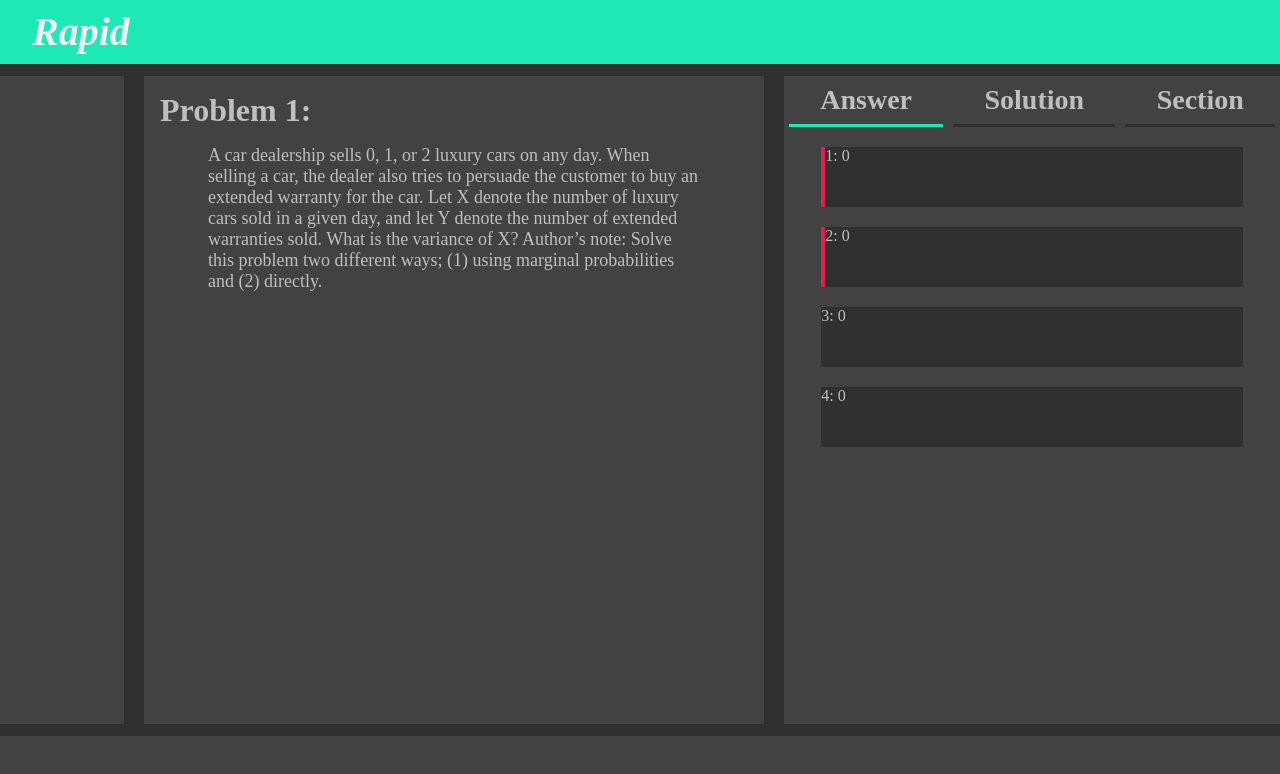
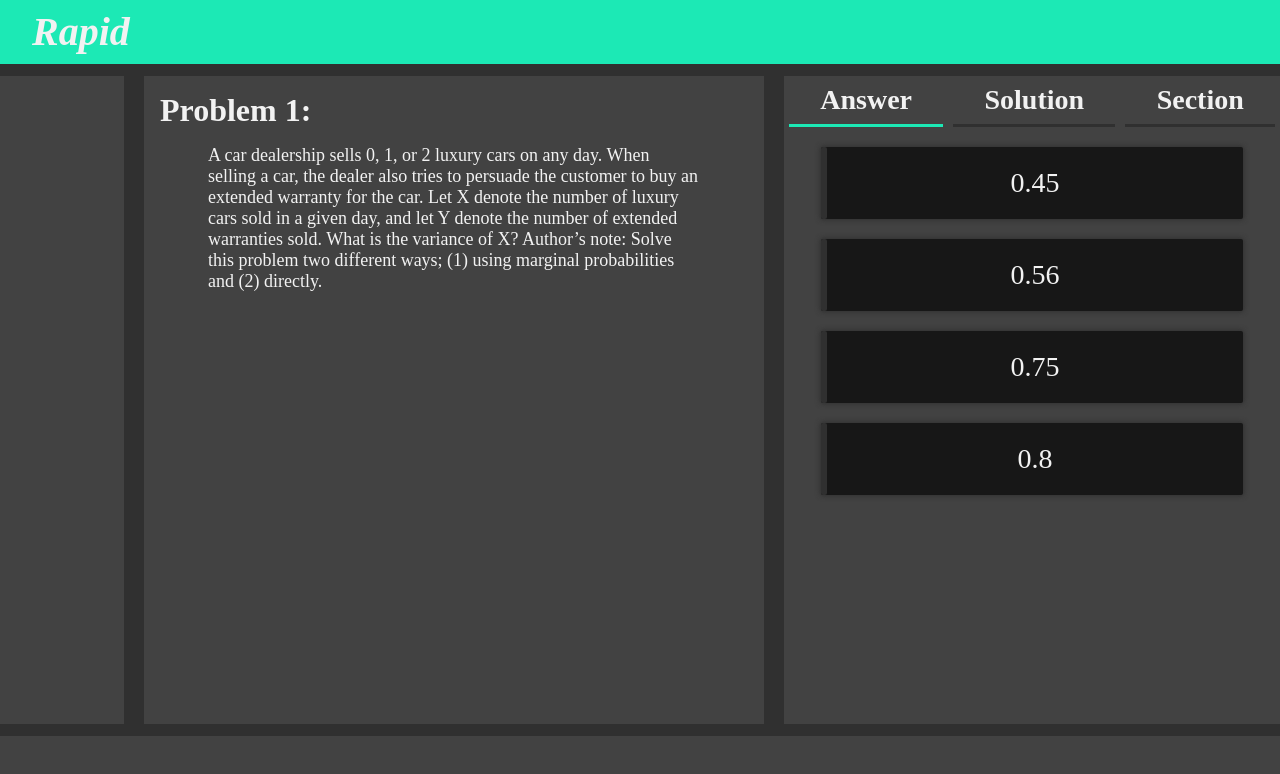
Before and after one commit to L0fty/multiple-choice-ui, a React (Create React App) app: page / in a window 1280 px wide. Shown: the top 774 px of the page. Built offline with nearby package versions, Linux system fonts and the light colour scheme.

Commit message:
multiple choice started

```diff
--- a/src/App.js
+++ b/src/App.js
@@ -8,7 +8,7 @@ const GlobalStyle = createGlobalStyle`
   body {
     background-color: ${props => props.theme.dark};
     margin: 0px;
-    color: ${props => props.theme.lighter};
+    color: ${props => props.theme.primaryFont};
   }
   button {
     all: unset;
--- a/src/components/folder/Choice.jsx
+++ b/src/components/folder/Choice.jsx
@@ -2,32 +2,47 @@ import React from "react";
 import styled from "styled-components";
 
 const OptionContainer = styled.button`
-  background-color: ${props => props.theme.dark};
-  height: 60px;
+  background-color: ${props =>
+    props.selected ? props.theme.darkest : props.theme.darker};
+  height: calc(5vh + 32px);
   width: 85%;
   margin: 20px auto 5px;
   border-radius: 2px;
   display: flex;
   flex-direction: row;
+  box-shadow: 0px 0px 5px 1px
+    ${props => (props.selected ? props.theme.secondary : props.theme.dark)};
+
   &:hover {
-    background-color: ${props => props.theme.light};
-    color: ${props => props.theme.lightest};
+    background-color: ${props => props.theme.lighter};
   }
 `;
 
 const ColorBar = styled.div`
-  background-color: ${props => props.theme.complement};
-  height: 60px;
-  width: 4px;
-  border-radius: 1px;
+  background-color: ${props =>
+    props.selected ? props.theme.complement : props.theme.dark};
+  height: calc(5vh + 32px);
+  width: 6px;
+  border-radius: 2px;
+`;
+
+const ChoiceText = styled.span`
+  align-self: center;
+  text-align: center;
+  flex-grow: 1;
+  font-size: calc(1vh + 20px);
 `;
 
 const Choice = props => {
-  const { selected, option, index } = props;
-  const label = index + 1;
+  const { selected, option, handleClick } = props;
+
   return (
-    <OptionContainer selected={selected}>
-      {selected && <ColorBar />} {label + ": " + option}
+    <OptionContainer
+      selected={selected}
+      onClick={() => handleClick(selected ? null : option)}
+    >
+      <ColorBar selected={selected} />
+      <ChoiceText>{option}</ChoiceText>
     </OptionContainer>
   );
 };
--- a/src/components/folder/Folder.jsx
+++ b/src/components/folder/Folder.jsx
@@ -2,7 +2,7 @@ import React from "react";
 import PropTypes from "prop-types";
 import styled from "styled-components";
 import Tab from "./Tab";
-import Choice from "./Choice";
+import MultipleChoice from "./MultipleChoice";
 
 const Container = styled.section`
   width: 40vw;
@@ -24,11 +24,16 @@ class Folders extends React.Component {
   };
 
   state = {
-    selectedTab: "Answer"
+    selectedTab: "Answer",
+    selectedChoice: null
   };
 
+  handleChoiceClick = choice => {
+    this.setState({selectedChoice: choice});
+  }
+
   render() {
-    const { selectedTab } = this.state;
+    const { selectedTab, selectedChoice } = this.state;
     return (
       <Container>
         <TabGroup>
@@ -51,10 +56,7 @@ class Folders extends React.Component {
             Section
           </Tab>
         </TabGroup>
-        <Choice selected={true} option={0} index={0} />
-        <Choice selected={true} option={0} index={1} />
-        <Choice selected={false} option={0} index={2} />
-        <Choice selected={false} option={0} index={3} />
+        <MultipleChoice selected={selectedChoice} handleClick={this.handleChoiceClick} />
       </Container>
     );
   }
--- a/src/components/folder/MultipleChoice.jsx
+++ b/src/components/folder/MultipleChoice.jsx
@@ -0,0 +1,22 @@
+import React from "react";
+import Choice from "./Choice";
+
+const choices = [0.45, 0.56, 0.75, 0.8];
+
+const MultipleChoice = props => {
+  const { selected, handleClick } = props;
+  return (
+    <div>
+      {choices.map((option, index) => (
+        <Choice
+          selected={selected === option}
+          option={option}
+          key={index}
+          handleClick={handleClick}
+        />
+      ))}
+    </div>
+  );
+};
+
+export default MultipleChoice;
--- a/src/styles/Themes.js
+++ b/src/styles/Themes.js
@@ -1,11 +1,14 @@
 const darkTheme = {
   primary: "hsl(165,82%,51%)",
+  primaryFont: "hsl(0,0%,95%)",
   secondary: "hsl(165,100%,87%)",
   complement: "hsl(345,82%,51%)",
+  darkest: "hsl(0,0%, 0%)",
+  darker: "hsl(0,0%, 9%)",
   dark: "hsl(0,0%,19%)",
   dim: "hsl(0,0%,26%)",
   light: "hsl(0,0%,37%)",
-  lighter: "hsl(0,0%,75%)",
+  lighter: "hsl(0,0%,50%)",
   lightest: "hsl(0,0%,95%)",
   success: "hsl(105,82%,51%)",
   error: "hsl(347,100%,33%)"
```
